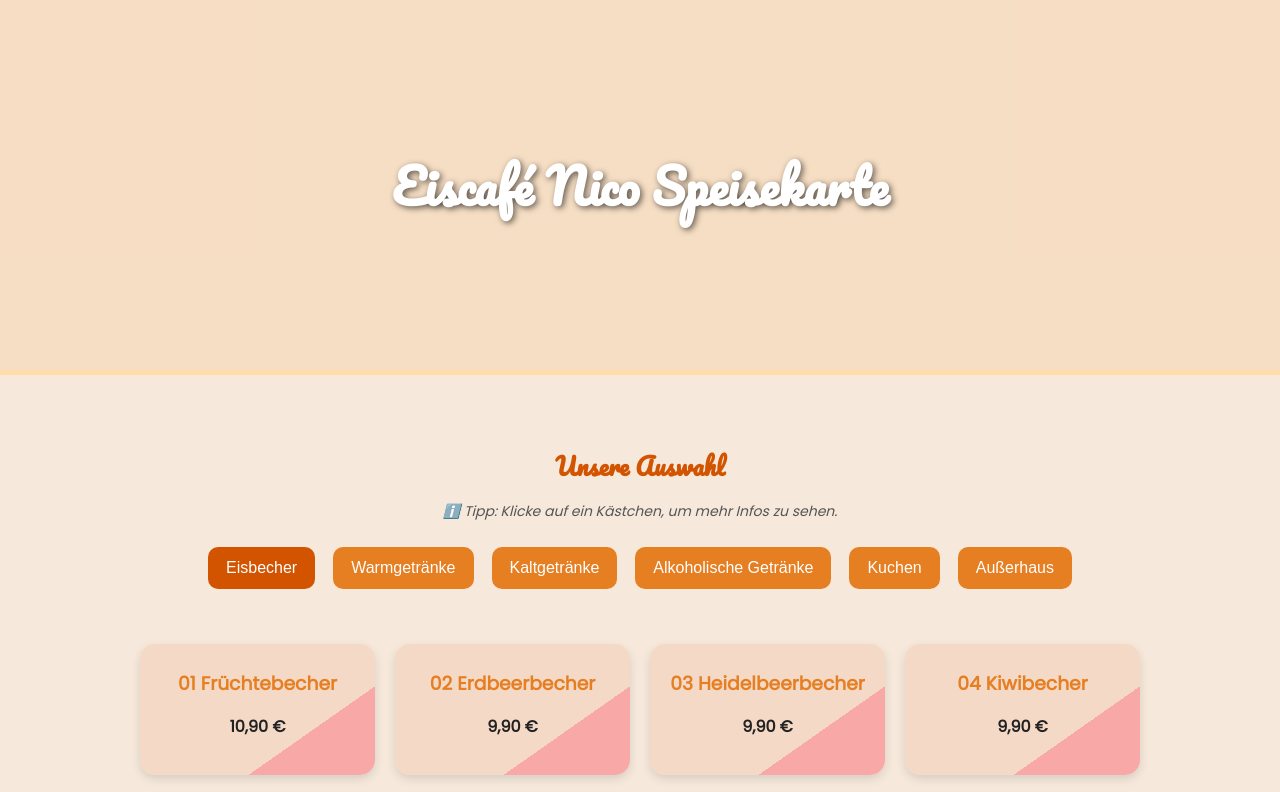
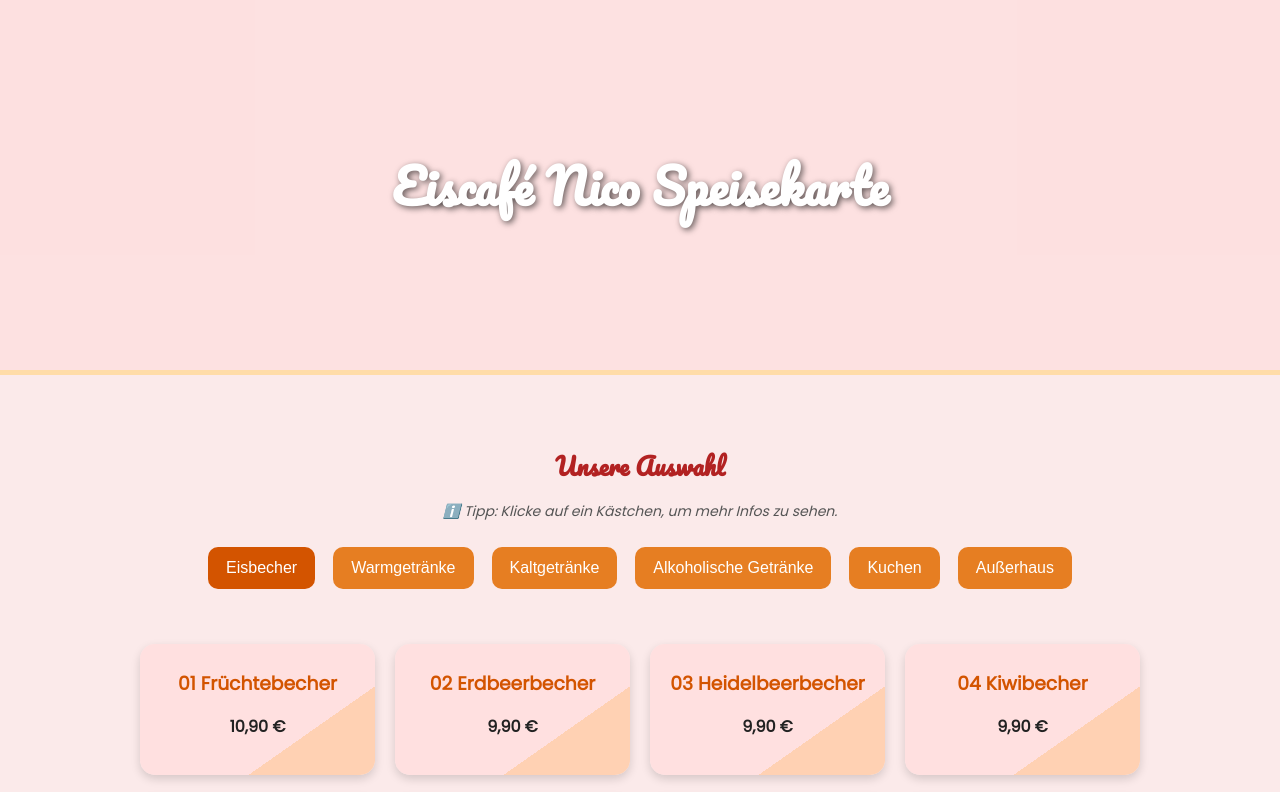
Before and after one commit to ha7221483-oss/eiscafe-nico, a plain HTML site: page index.html in a window 1280 px wide. Shown: the top 792 px of the page. Drawn offline with Linux system fonts and the light colour scheme.

Commit message:
Update style.css

```diff
--- a/style.css
+++ b/style.css
@@ -2,7 +2,7 @@
 body {
   margin: 0;
   font-family: 'Poppins', sans-serif;
-  background-color: #f6e9dc; /* etwas dunkler als vorher (#fff8f0) */
+  background-color: #fbeaea; /* sanftes Rosé */
   color: #333;
   -webkit-tap-highlight-color: transparent;
 }
@@ -13,15 +13,15 @@ header {
   padding: 60px 20px;
   text-align: center;
   font-family: 'Pacifico', cursive;
-  font-size: 40px;
-  color: #d35400;
+  font-size: 42px;
+  color: #b22222; /* edles Rotbraun */
   position: relative;
 }
 header::after {
   content: "";
   position: absolute;
   inset: 0;
-  background: rgba(245, 200, 150, 0.35); /* leicht stärkerer Overlay */
+  background: rgba(255, 210, 210, 0.4); /* zarter Overlay-Schimmer */
 }
 header * {
   position: relative;
@@ -34,7 +34,7 @@ section {
 
 h2 {
   font-family: 'Pacifico', cursive;
-  color: #d35400;
+  color: #b22222;
   margin-bottom: 10px;
 }
 
@@ -54,10 +54,10 @@ h2 {
   margin: 0 auto;
 }
 .card {
-  background: linear-gradient(145deg, #f3d9c6 70%, #f9a8a8 30%); /* etwas dunkler */
+  background: linear-gradient(145deg, #ffe0e0 70%, #ffd1b3 30%); /* warmes Rosé → Apricot */
   border-radius: 15px;
   padding: 20px;
-  box-shadow: 0 4px 10px rgba(0,0,0,0.12);
+  box-shadow: 0 4px 10px rgba(0,0,0,0.15);
   cursor: pointer;
   transition: transform 0.25s ease, box-shadow 0.25s ease, background 0.3s ease;
   outline: none;
@@ -70,12 +70,12 @@ h2 {
 .card:focus-visible {
   transform: scale(1.05);
   box-shadow: 0 10px 22px rgba(0,0,0,0.25);
-  background: linear-gradient(145deg, #f9a8a8 70%, #f3d9c6 30%);
+  background: linear-gradient(145deg, #ffd1b3 70%, #ffe0e0 30%);
   border: 2px solid #e67e22;
 }
 .card h3 {
   margin: 5px 0;
-  color: #e67e22;
+  color: #d35400; /* harmoniert mit Buttonorange */
 }
 .price {
   font-weight: bold;
@@ -91,7 +91,7 @@ h2 {
 }
 .btn {
   margin: 5px;
-  background-color: #e67e22;
+  background-color: #e67e22; /* kräftiges Orange */
   color: white;
   border: none;
   padding: 12px 18px;
@@ -121,7 +121,7 @@ h2 {
 }
 .modal[aria-hidden="false"] { display:flex; }
 .modal-content {
-  background-color: #f6e9dc; /* auch hier dunkler, passt zum Body */
+  background-color: #fff5f5; /* helles Rosa, abgesetzt vom Hintergrund */
   padding: 20px;
   border-radius: 15px;
   max-width: 420px;
@@ -167,7 +167,7 @@ h2 {
 .site-title {
   font-size: 28px;
   font-family: 'Pacifico', cursive;
-  color: #d35400;
+  color: #b22222; /* edel passend zum Header */
   z-index: 2;
 }
 
```
